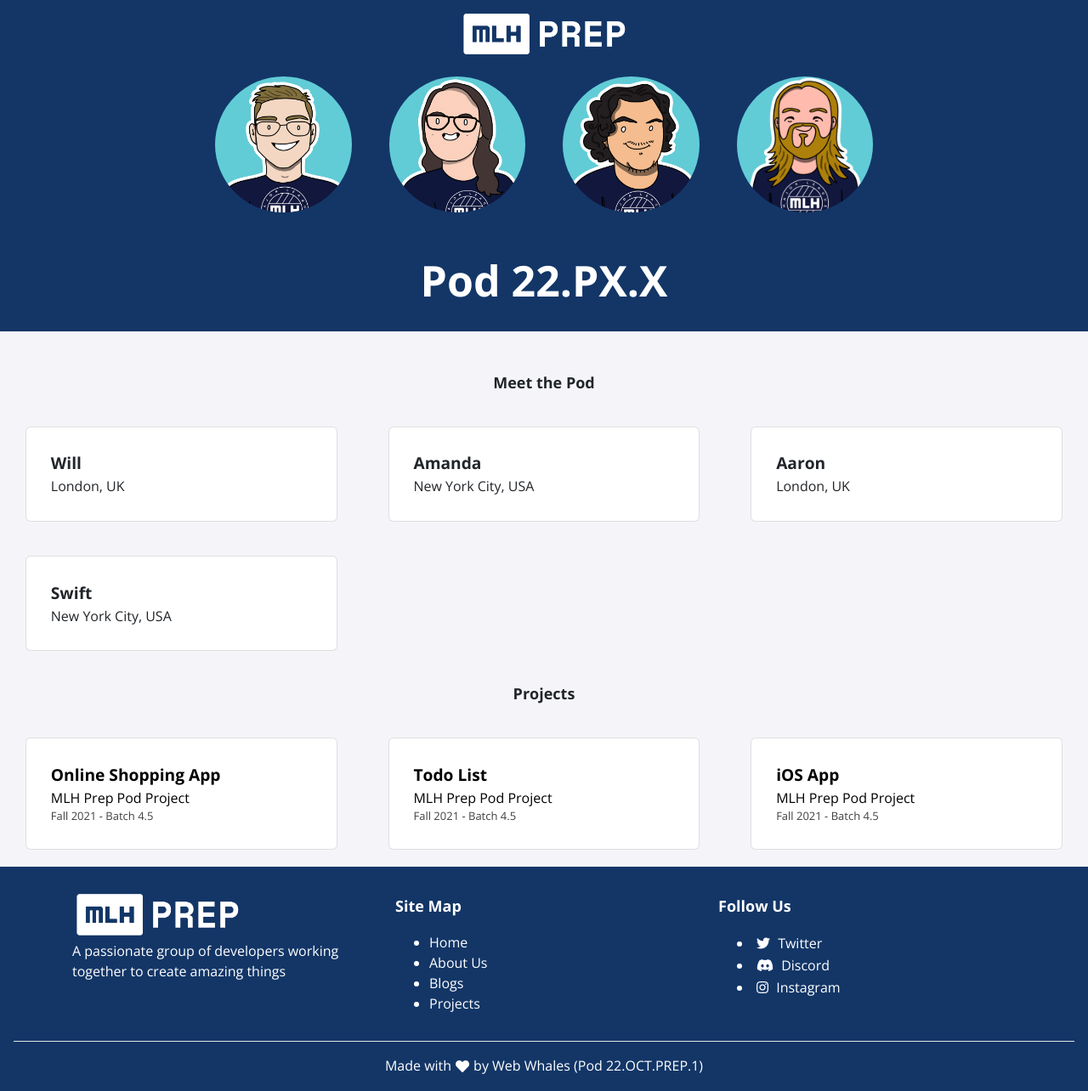
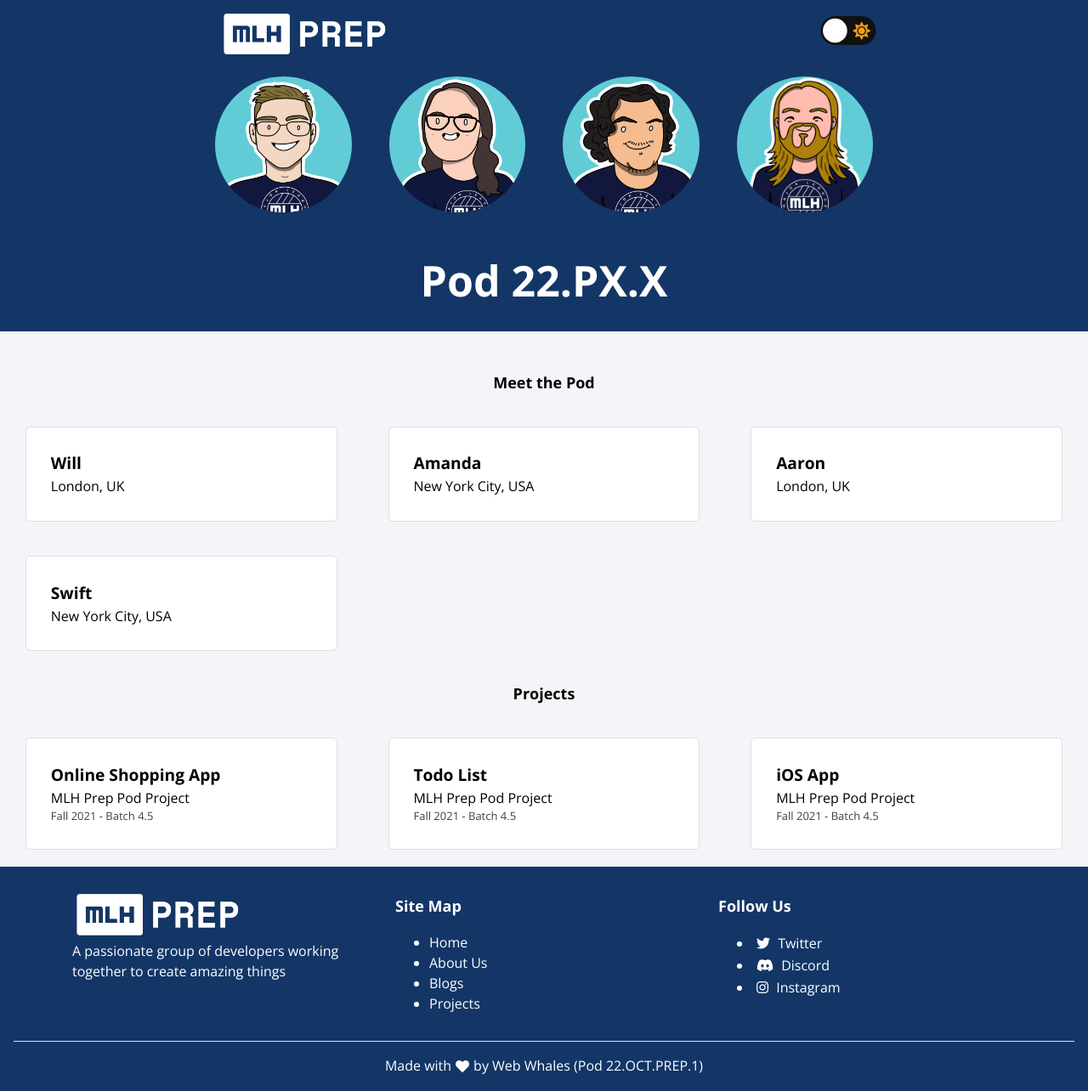
Before and after one commit to MLH-Fellowship/prep-portfolio-22.OCT.PREP.1, a Jekyll site: the page built from index.html, in a window 1280 px wide. Shown: the whole page at 85% size. Built offline with Jekyll 4.4.1, drawn with Linux system fonts in a browser that asks for light colours; nearby versions of some CDN libraries.

Commit message:
feat: add dark theme feature

```diff
--- a/_includes/footer.html
+++ b/_includes/footer.html
@@ -72,3 +72,30 @@
     by Web Whales (Pod 22.OCT.PREP.1)
   </div>
 </footer>
+<script>
+  const changeThemeToLight = () => {
+      document.body.classList.remove('dark');
+      localStorage.setItem('dark-theme', 'false');
+  }
+
+  const changeThemeToDark = () => {
+    document.body.classList.add('dark');
+      localStorage.setItem('dark-theme', 'true');
+  }
+
+  if(localStorage.getItem('dark-theme') === 'true'){
+    document.body.classList.add('dark');
+  }else{
+    document.body.classList.remove('dark');
+  }
+
+  const chk = document.getElementById('chk');
+  chk.addEventListener('change', () => {
+      let theme = localStorage.getItem('dark-theme');
+      if (theme ==='true'){
+          changeThemeToLight()
+      }else{
+          changeThemeToDark()
+      }
+  });
+</script>
--- a/_includes/navbar.html
+++ b/_includes/navbar.html
@@ -5,6 +5,13 @@
                 <img src="./assets/img/mlh-prep.png" />
             </div>
         </a>
-
     </div>
+    <div class="nav-content one-quarter" id="switch">
+        <input type="checkbox" class="checkbox" id="chk" />
+        <label class="label" for="chk">
+            <i class="fas fa-moon"></i>
+            <i class="fas fa-sun"></i>
+            <div class="ball"></div>
+        </label>
+      </div>
 </header>
--- a/_sass/all.scss
+++ b/_sass/all.scss
@@ -31,13 +31,14 @@
 
 
 body {
-    background-color: #f5f5f9;
+    background-color: var(--background-color);
 }
 h2 {
     margin-bottom: 20px;
     margin-top: 20px;
     font-weight: 700;
     text-align: center;
+    color: var(--heading-color);
 }
 
 .card {
@@ -45,7 +46,7 @@
     flex-direction: row;
     align-items: center;
     margin: 20px 30px;
-    background-color: white;
+    background-color: var(--card-bg);
     border-radius: .375rem;
     padding: 1.5em;
     font-size: 1.2em;
@@ -56,6 +57,7 @@
 }
 
 .info {
+    color: var(--text-color);
     p {
         margin-top: 5px;
         margin: 0px;
@@ -74,7 +76,7 @@
 
     .dates {
         font-size: small;
-        color: #404040;
+        color: var(--date-color);
     }
 }
 
--- a/_sass/footer.scss
+++ b/_sass/footer.scss
@@ -18,6 +18,7 @@
     padding: 5px;
   }
   h2 {
+    color: white;
     text-align: left;
   }
   img{
--- a/_sass/navbar.scss
+++ b/_sass/navbar.scss
@@ -4,6 +4,9 @@
     font-family: "Poppins", serif;
     font-weight: 700 !important;
     padding-top: 10px;
+    display:flex;
+    justify-content: space-around;
+    align-items: center;
 }
 
 .nav-content .logo-touch-target {
@@ -34,3 +37,47 @@
     padding-top: 0px;
     padding-right: 0px;
 }
+
+.checkbox {
+	opacity: 0;
+	position: absolute;
+}
+
+.label {
+	background-color: #111;
+	border-radius: 50px;
+	cursor: pointer;
+	display: flex;
+	align-items: center;
+	justify-content: space-between;
+	padding: 5px;
+	position: relative;
+	height: 26px;
+	width: 50px;
+	transform: scale(1.3);
+}
+
+.label .ball {
+	background-color: #fff;
+	border-radius: 50%;
+	position: absolute;
+	top: 2px;
+	left: 2px;
+	height: 22px;
+	width: 22px;
+	transform: translateX(var(--toggle-position));
+	transition: transform 0.2s linear;
+}
+
+// .checkbox:checked + .label .ball {
+// 	transform: translateX(24px);
+// }
+
+
+.fa-moon {
+	color: #f1c40f;
+}
+
+.fa-sun {
+	color: #f39c12;
+}
--- a/_sass/page.scss
+++ b/_sass/page.scss
@@ -7,11 +7,27 @@
 }
 
 body {
-    background-color: #f5f5f9 !important;
+    --background-color: #f5f5f9;
+    --heading-color:black;
+    --text-color:black;
+    --card-bg: white;
+    --date-color: #404040;
+    --toggle-position: 0px;
+    background-color: var(--background-color) !important;
+    color: var(--text-color);
     background-size: cover;
     width: auto!important;
     overflow-x: hidden!important;
     font-family: "Open Sans", serif;
+}
+
+body.dark {
+	--background-color: #163d75;
+    --heading-color:white;
+    --text-color: black;
+    --card-bg: #bdbdfd;
+    --date-color: #404040;
+    --toggle-position: 24px;
 }
 
 .banner {
@@ -41,45 +57,45 @@
 .page h1 {
     text-align: left !important;
     font-weight: 800 !important;
-    color: black;
+    color: var(--heading-color);
     margin-bottom: 0.7em;
 }
 
 .page h2 {
     text-align: left !important;
     font-weight: 800 !important;
-    color: black;
+    color: var(--heading-color) !important;
     margin-bottom: 0.5em;
 }
 
 .page h3 {
     font-weight: 600 !important;
     text-align: left !important;
-    color: black;
+    color: var(--heading-color);
     font-size: 1.3rem;
 }
 
 .page h4 {
     font-weight: 600 !important;
     text-align: center !important;
-    color: black;
+    color: var(--heading-color);
 }
 
 .page p {
-    color: black;
+    color: var(--text-color);
     font-weight: 500;
 }
 
 .page td {
-    color: black;
+    color: var(--text-color);
 }
 
 .page th {
-    color: black;
+    color: var(--text-color);
 }
 
 .page li {
-    color: black;
+    color: var(--text-color);
 }
 
 .page a {
@@ -95,7 +111,7 @@
 }
 
 hr {
-    background-color: black;
+    background-color: var(--text-color);
     padding: 1px;
     margin-top: 1em !important;
     margin-bottom: 1em !important;
```
